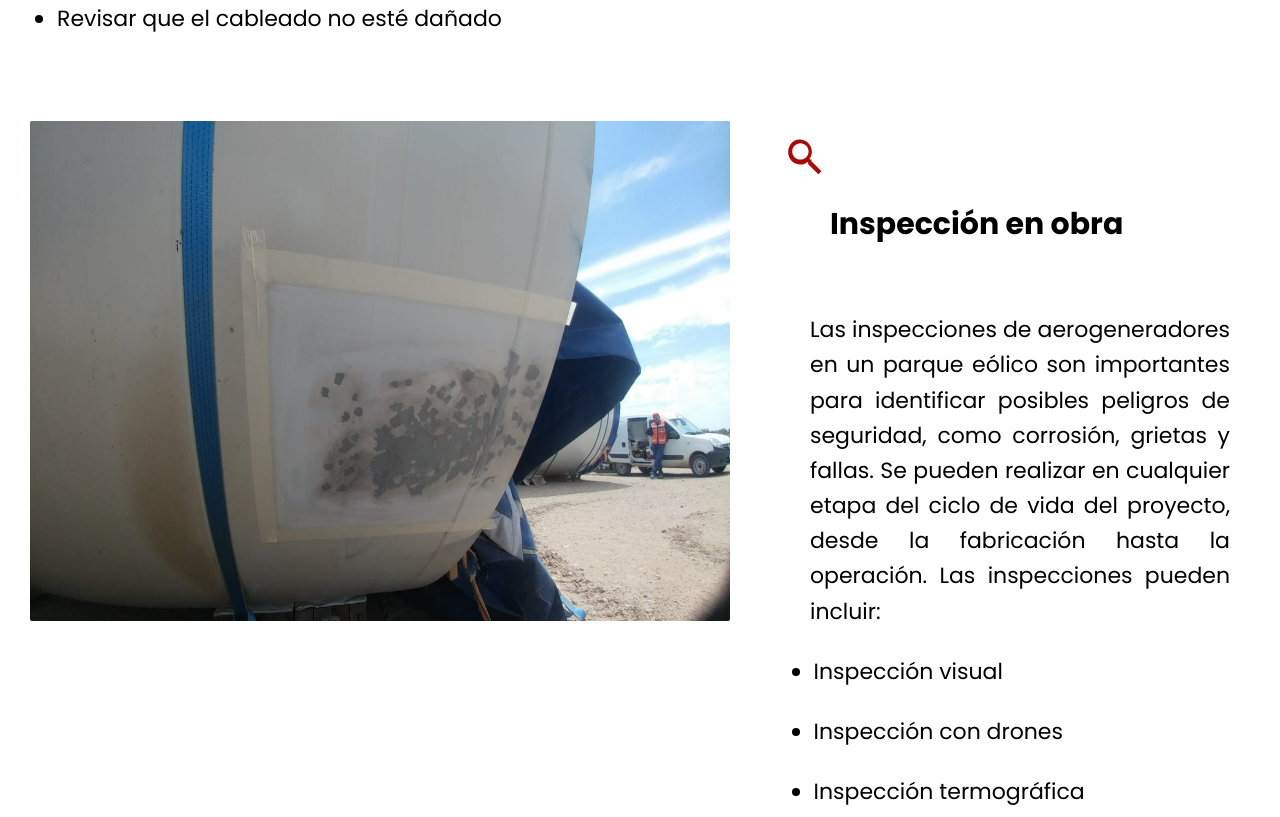
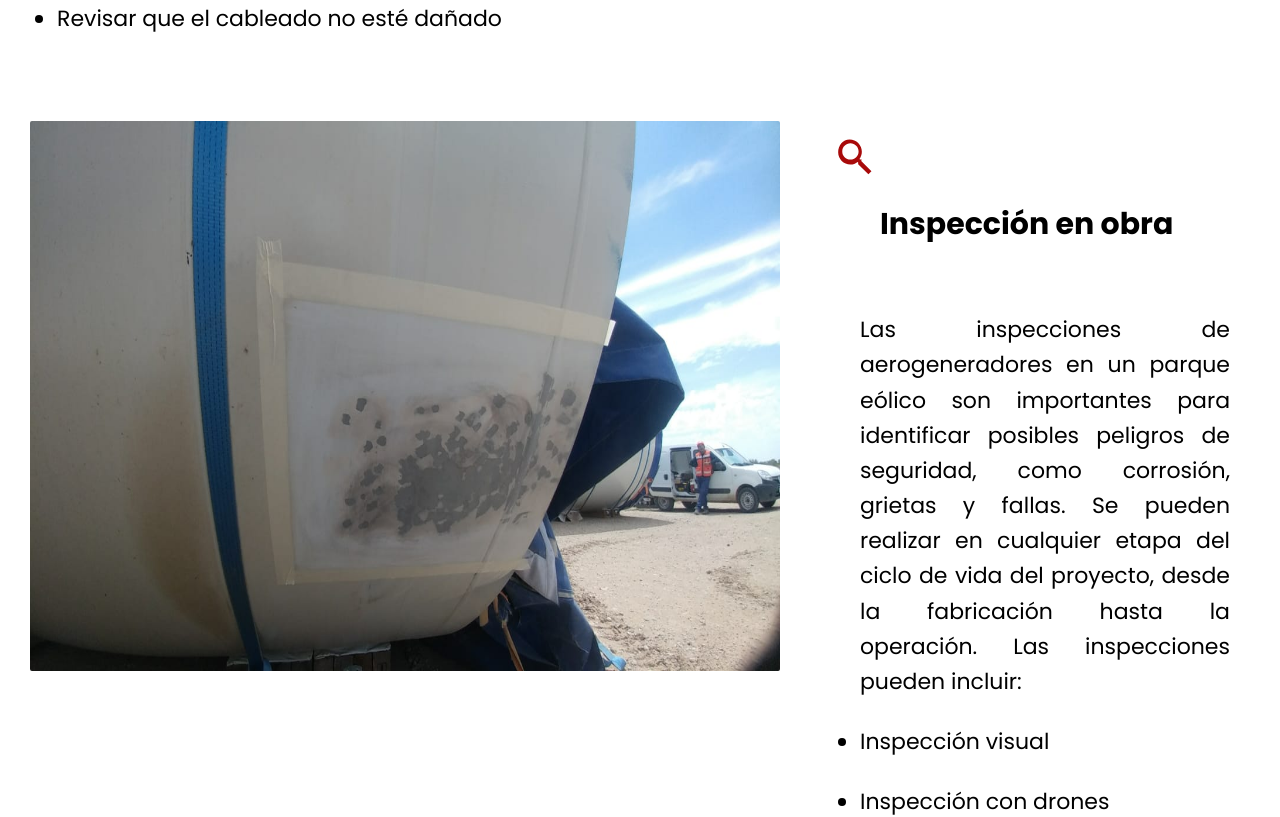
Before and after one commit to juliscrep/North-Winds-Project-, a Next.js app: page /services in a window 1280 px wide. Shown: the part 4780-5597 px from the top of the page. Built offline with nearby package versions, Linux system fonts and the light colour scheme; a web font is replaced by a local one.

Commit message:
se agregan cambios en contacto

```diff
--- a/Styles/card.module.css
+++ b/Styles/card.module.css
@@ -104,4 +104,9 @@
       line-height: 1.5;
     }
 
+    .overlay {
+      opacity: 0.8;
+      text-align: center;
+    }
+
   }
--- a/Styles/contact.module.css
+++ b/Styles/contact.module.css
@@ -66,7 +66,7 @@
   color: black;
   font-weight: 500;
   display: inline-flex;
-  margin-left: 40px;
+  margin-left: 32px;
   align-items: center;
   text-align: justify;
   margin-bottom: 25px;
--- a/components/servicesList.jsx
+++ b/components/servicesList.jsx
@@ -200,7 +200,7 @@ const ServicesList = () => {
 
      <div className={styles.twoColumnsContainer}>
        <div className={styles.column}>
-         <Image src="/img/turbina.jpg" alt="Imagen" className={styles.image2}  width={700} height={500}/>
+         <Image src="/img/turbina.jpg" alt="Imagen" className={styles.image2}  width={750} height={550}/>
        </div>
 
         <div className={styles.textColumn}>
```
